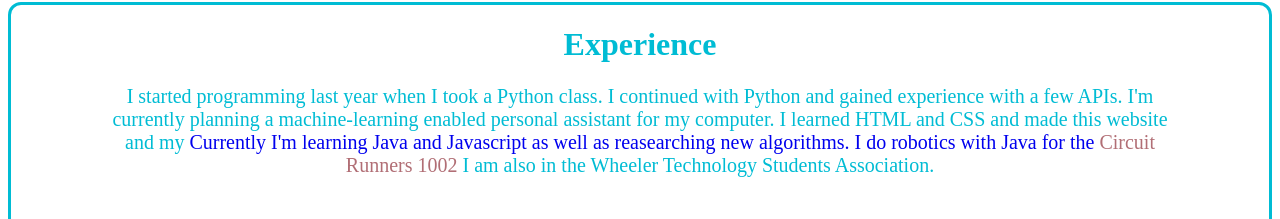
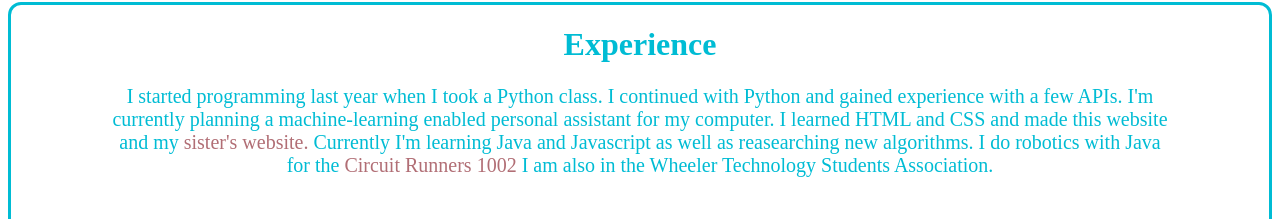
Before and after one commit to nathanielptaylor/nattaylor, a plain HTML site: page index.html in a window 1280 px wide. Shown: the part 1308-1527 px from the top of the page. Drawn offline with Linux system fonts and the light colour scheme.

Commit message:
Update index.html

```diff
--- a/index.html
+++ b/index.html
@@ -59,7 +59,7 @@
     <h1>Experience</h1>
     <p>I started programming last year when I took a Python class. I continued with Python and gained experience with a few
        APIs. I'm currently planning a machine-learning enabled personal assistant for my computer. I learned HTML and CSS and made this
-       website and my <a href = 'natprogrammer33.github.io/libbytaylor' target = '_blank' style = 'color: rgb(177,110,117)>sister's website.</a> Currently I'm learning
+       website and my <a href = 'natprogrammer33.github.io/libbytaylor' target = '_blank' style = 'color: rgb(177,110,117)'>sister's website.</a> Currently I'm learning
        Java and Javascript as well as reasearching new algorithms. I do robotics with Java for the <a href = 'https://circuitrunners.github.io' target = '_blank' style = 'text-decoration: none; color: rgb(177,110,117)'>Circuit Runners 1002</a>
        I am also in the Wheeler Technology Students Association.
     </p>
```
